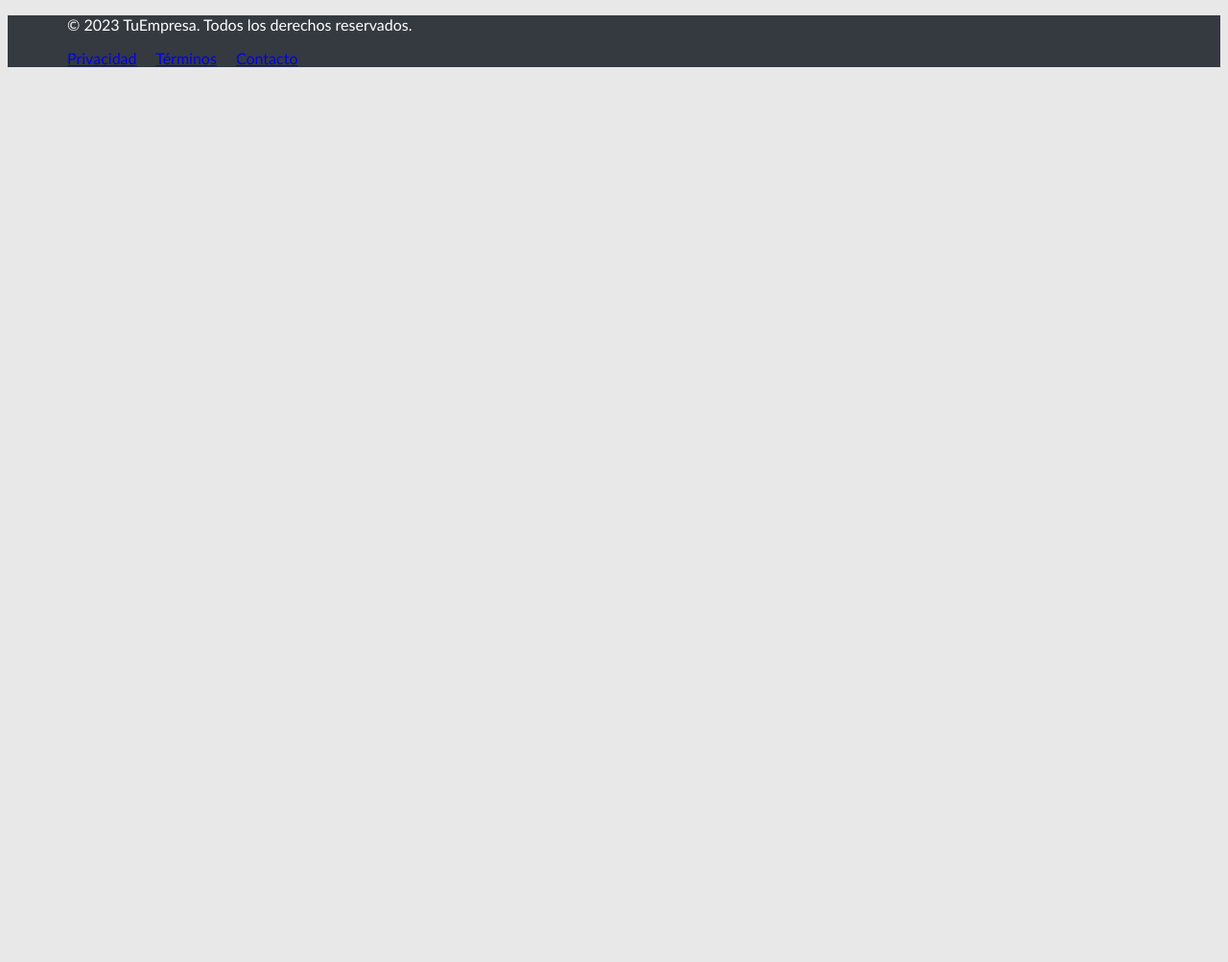
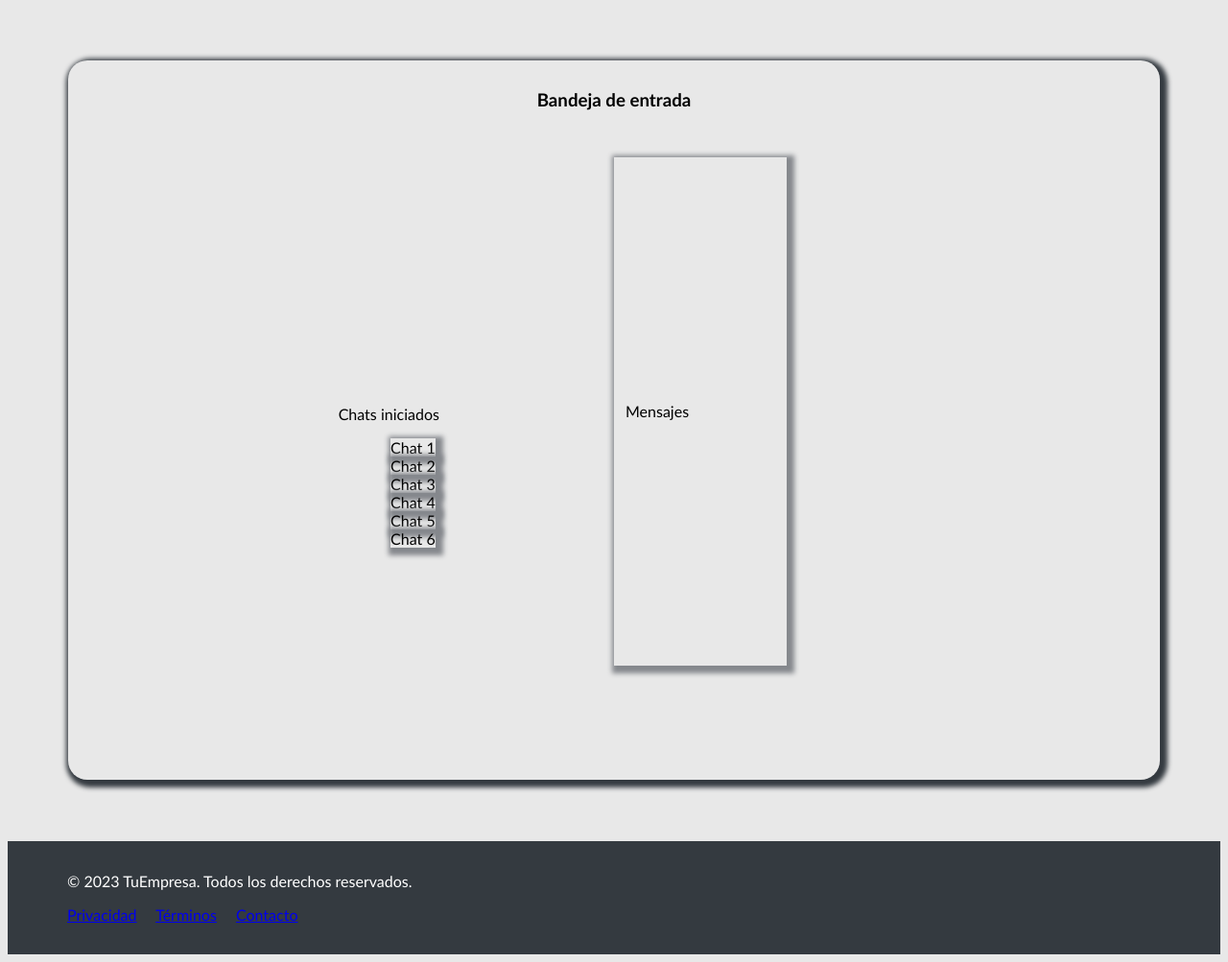
Before and after one commit to dedli54/BDM-CAPA, a PHP site: page /chat.html in a window 1280 px wide. Shown: the whole page at 96% size. Before the commit the page ends 70 px from the top, so only its background shows below. Run offline with PHP 8.4, Linux system fonts and the light colour scheme.

Commit message:
Recuadro de texto
interfaz del chat

```diff
--- a/Views(Ventanas y JS)/CSS/chat.css
+++ b/Views(Ventanas y JS)/CSS/chat.css
@@ -1,13 +1,43 @@
 .card-chat{
-    width: 50%;
+    display: flex;
+    justify-content: center;
+    border-radius: 20px;
     border-color: #343a4000;
-    box-shadow: 5px 5px #343a40;
+    box-shadow: 3px 3px 5px 5px #343a40;
+    margin: 5%;
 }
 
-/*Para los campos Number de Bootstrap*/
+h3{
+    text-align: center;
+    padding: 5%;
+}
 
-.no-spin::-webkit-inner-spin-button,
-.no-spin::-webkit-outer-spin-button {
-    -webkit-appearance: none;
-    margin: 0;
+.mensajes{
+    box-shadow: 3px 3px 5px 5px #85888d;
+    margin: 20%;
+    padding: 40%;
 }
+
+.mensaje{
+    box-shadow: 3px 3px 5px 5px #85888d;
+    margin: 35%;
+}
+
+footer {
+    color: white;
+    padding: 1rem 0;
+}
+
+.cont-Cursos{
+
+    padding: auto;
+}
+
+.rowCursos{
+
+    padding: 2%; gap: 10px;
+}
+
+.imgCard{
+    object-fit: cover;
+}
--- a/Views(Ventanas y JS)/chat.html
+++ b/Views(Ventanas y JS)/chat.html
@@ -11,8 +11,22 @@
 <body>
 
     <div class="card-chat">
-        <form id="chat">
-
+        <form id="chat" class="row align-items-center">
+            <h3>Bandeja de entrada</h3>
+                <div class="col mensaje-curso">
+                    <p>Chats iniciados</p>
+                    <div class="col">
+                        <label for="text" class="mensaje">Chat 1</label>
+                        <label for="text" class="mensaje">Chat 2</label>
+                        <label for="text" class="mensaje">Chat 3</label>
+                        <label for="text" class="mensaje">Chat 4</label>
+                        <label for="text" class="mensaje">Chat 5</label>
+                        <label for="text" class="mensaje">Chat 6</label>
+                    </div>
+                </div>
+                <div class="col mensajes">
+                    <p>Mensajes</p>
+                </div>
         </form>
     </div>
 
--- a/Views(Ventanas y JS)/inicioSesion.html
+++ b/Views(Ventanas y JS)/inicioSesion.html
@@ -43,13 +43,9 @@
                         <button type="button" class="btn btn-outline-dark" onclick="window.location.href='NewUser.html'">Crear usuario</button>
                     </div>
 
-
                     <div class="col">
                         <button type="submit" class="btn btn-dark">Enviar</button></div>
-
                 </div>
-
-
             </form>
         </div>
     </div>
```
